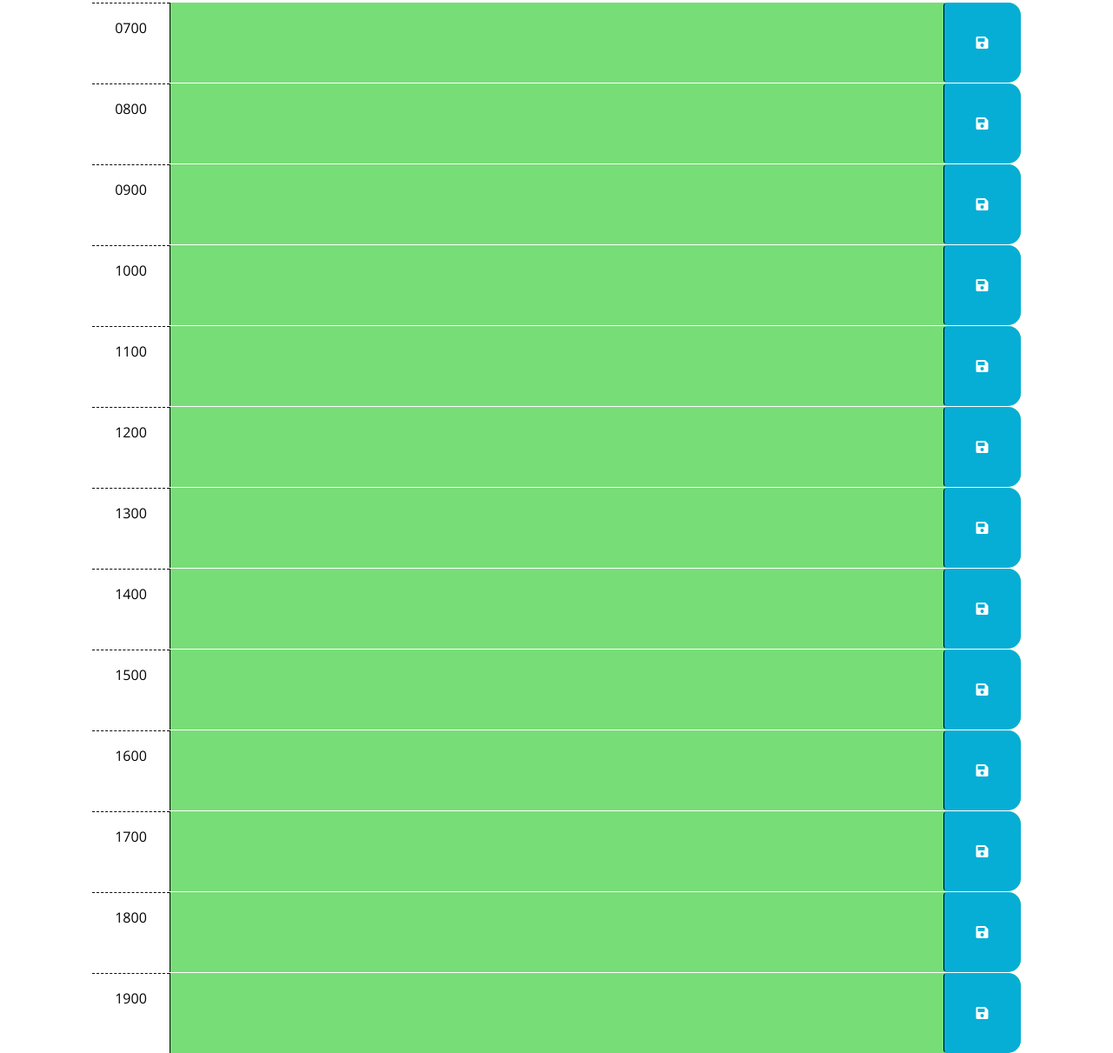
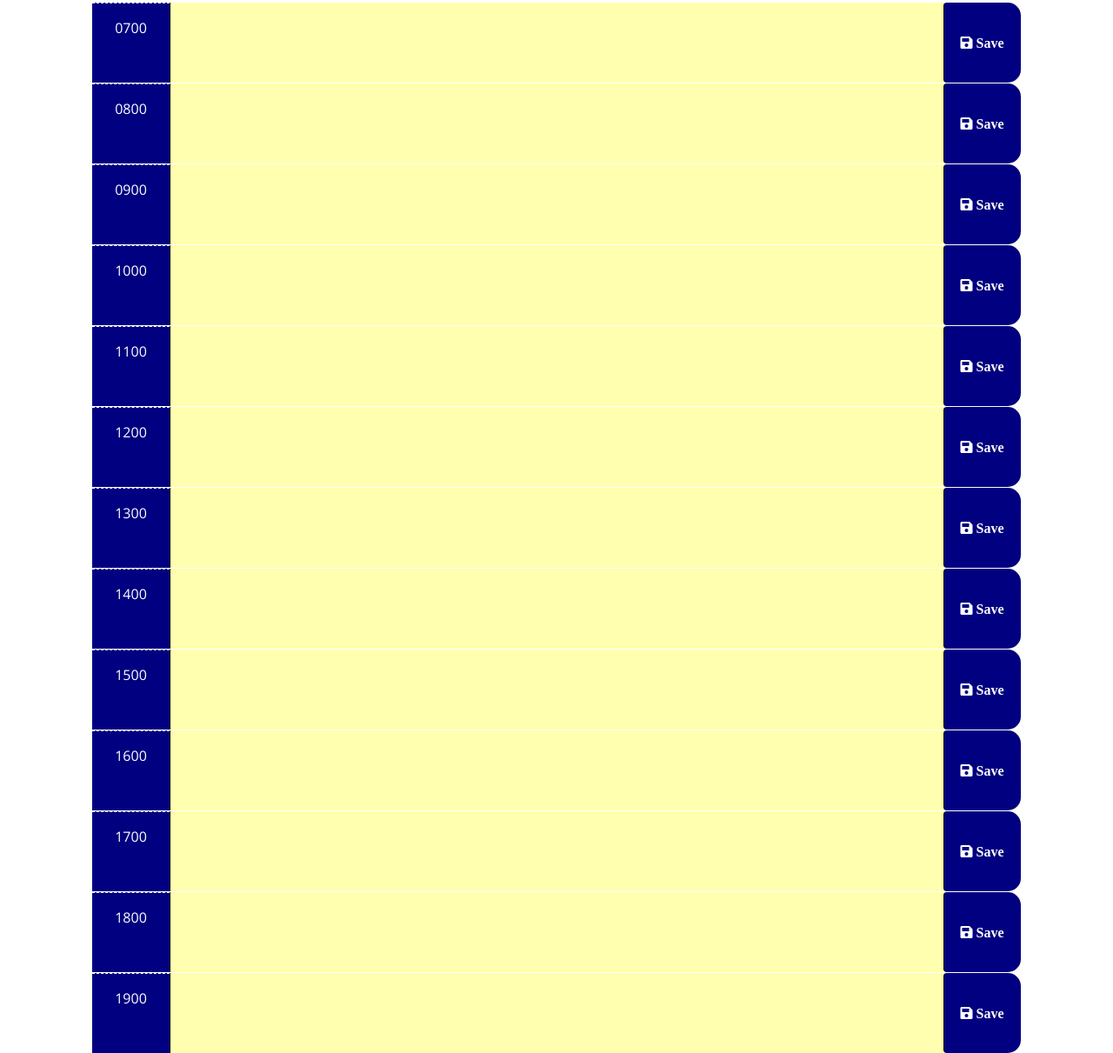
Before and after one commit to SmilieKay/Daily-Planner, a plain HTML site: page Develop/index.html in a window 1280 px wide. Shown: the part 300-1511 px from the top of the page at 87% size. Drawn offline with nearby package versions, Linux system fonts and the light colour scheme.

Commit message:
styleing changes made

```diff
--- a/Develop/index.html
+++ b/Develop/index.html
@@ -33,7 +33,7 @@
         <div class="col-2 col-md-1 hour text-center py-3">0700</div>
         <textarea class="col-8 col-md-10 description" rows="3"> </textarea>
         <button class="btn saveBtn col-2 col-md-1" aria-label="save">
-          <i class="fas fa-save" aria-hidden="true"></i>
+          <i class="fas fa-save" aria-hidden="true"> Save</i>
         </button>
       </div>
 
@@ -41,7 +41,7 @@
         <div class="col-2 col-md-1 hour text-center py-3">0800</div>
         <textarea class="col-8 col-md-10 description" rows="3"> </textarea>
         <button class="btn saveBtn col-2 col-md-1" aria-label="save">
-          <i class="fas fa-save" aria-hidden="true"></i>
+          <i class="fas fa-save" aria-hidden="true"> Save</i>
         </button>
       </div>
 
@@ -49,7 +49,7 @@
         <div class="col-2 col-md-1 hour text-center py-3">0900</div>
         <textarea class="col-8 col-md-10 description" rows="3"> </textarea>
         <button class="btn saveBtn col-2 col-md-1" aria-label="save">
-          <i class="fas fa-save" aria-hidden="true"></i>
+          <i class="fas fa-save" aria-hidden="true"> Save</i>
         </button>
       </div>
 
@@ -57,21 +57,21 @@
         <div class="col-2 col-md-1 hour text-center py-3">1000</div>
         <textarea class="col-8 col-md-10 description" rows="3"> </textarea>
         <button class="btn saveBtn col-2 col-md-1" aria-label="save">
-          <i class="fas fa-save" aria-hidden="true"></i>
+          <i class="fas fa-save" aria-hidden="true"> Save</i>
         </button>
       </div>
       <div id="hour11" class="row time-block">
         <div class="col-2 col-md-1 hour text-center py-3">1100</div>
         <textarea class="col-8 col-md-10 description" rows="3"> </textarea>
         <button class="btn saveBtn col-2 col-md-1" aria-label="save">
-          <i class="fas fa-save" aria-hidden="true"></i>
+          <i class="fas fa-save" aria-hidden="true"> Save</i>
         </button>
       </div>
       <div id="hour12" class="row time-block">
         <div class="col-2 col-md-1 hour text-center py-3">1200</div>
         <textarea class="col-8 col-md-10 description" rows="3"> </textarea>
         <button class="btn saveBtn col-2 col-md-1" aria-label="save">
-          <i class="fas fa-save" aria-hidden="true"></i>
+          <i class="fas fa-save" aria-hidden="true"> Save</i>
         </button>
       </div>
 
@@ -79,7 +79,7 @@
         <div class="col-2 col-md-1 hour text-center py-3">1300</div>
         <textarea class="col-8 col-md-10 description" rows="3"> </textarea>
         <button class="btn saveBtn col-2 col-md-1" aria-label="save">
-          <i class="fas fa-save" aria-hidden="true"></i>
+          <i class="fas fa-save" aria-hidden="true"> Save</i>
         </button>
       </div>
 
@@ -87,7 +87,7 @@
         <div class="col-2 col-md-1 hour text-center py-3">1400</div>
         <textarea class="col-8 col-md-10 description" rows="3"> </textarea>
         <button class="btn saveBtn col-2 col-md-1" aria-label="save">
-          <i class="fas fa-save" aria-hidden="true"></i>
+          <i class="fas fa-save" aria-hidden="true"> Save</i>
         </button>
       </div>
 
@@ -95,7 +95,7 @@
         <div class="col-2 col-md-1 hour text-center py-3">1500</div>
         <textarea class="col-8 col-md-10 description" rows="3"> </textarea>
         <button class="btn saveBtn col-2 col-md-1" aria-label="save">
-          <i class="fas fa-save" aria-hidden="true"></i>
+          <i class="fas fa-save" aria-hidden="true"> Save</i>
         </button>
       </div>
 
@@ -103,7 +103,7 @@
         <div class="col-2 col-md-1 hour text-center py-3">1600</div>
         <textarea class="col-8 col-md-10 description" rows="3"> </textarea>
         <button class="btn saveBtn col-2 col-md-1" aria-label="save">
-          <i class="fas fa-save" aria-hidden="true"></i>
+          <i class="fas fa-save" aria-hidden="true"> Save</i>
         </button>
       </div>
 
@@ -111,7 +111,7 @@
         <div class="col-2 col-md-1 hour text-center py-3">1700</div>
         <textarea class="col-8 col-md-10 description" rows="3"> </textarea>
         <button class="btn saveBtn col-2 col-md-1" aria-label="save">
-          <i class="fas fa-save" aria-hidden="true"></i>
+          <i class="fas fa-save" aria-hidden="true"> Save</i>
         </button>
       </div>
 
@@ -119,7 +119,7 @@
         <div class="col-2 col-md-1 hour text-center py-3">1800</div>
         <textarea class="col-8 col-md-10 description" rows="3"> </textarea>
         <button class="btn saveBtn col-2 col-md-1" aria-label="save">
-          <i class="fas fa-save" aria-hidden="true"></i>
+          <i class="fas fa-save" aria-hidden="true"> Save</i>
         </button>
       </div>
 
@@ -127,7 +127,7 @@
         <div class="col-2 col-md-1 hour text-center py-3">1900</div>
         <textarea class="col-8 col-md-10 description" rows="3"> </textarea>
         <button class="btn saveBtn col-2 col-md-1" aria-label="save">
-          <i class="fas fa-save" aria-hidden="true"></i>
+          <i class="fas fa-save" aria-hidden="true"> Save</i>
         </button>
       </div>
       <script src="https://code.jquery.com/jquery-3.4.1.min.js"></script>
--- a/Develop/style.css
+++ b/Develop/style.css
@@ -25,23 +25,23 @@ textarea {
 }
 
 .hour {
-  background-color: #ffffff;
-  color: #000000;
-  border-top: 1px dashed #000000;
+  background-color: 		#000080;
+  color: #ffffff;
+  border-top: 1px dashed #ffffff;
 }
-
+/* Todo I need to figure out what color is controlling because it does not seem to have a effect on the font color  */
 .past {
-  background-color: #d3d3d3;
+  background-color: #87afd7;
   color: white;
 }
 
 .present {
-  background-color: #ff6961;
+  background-color: #00af00;
   color: white;
 }
 
 .future {
-  background-color: #77dd77;
+  background-color: 	#ffffaf;
   color: white;
 }
 
@@ -49,8 +49,9 @@ textarea {
   border-left: 1px solid black;
   border-top-right-radius: 15px;
   border-bottom-right-radius: 15px;
-  background-color: #06aed5;
+  background-color:#000080;
   color: white;
+
 }
 
 .saveBtn i:hover {
```
